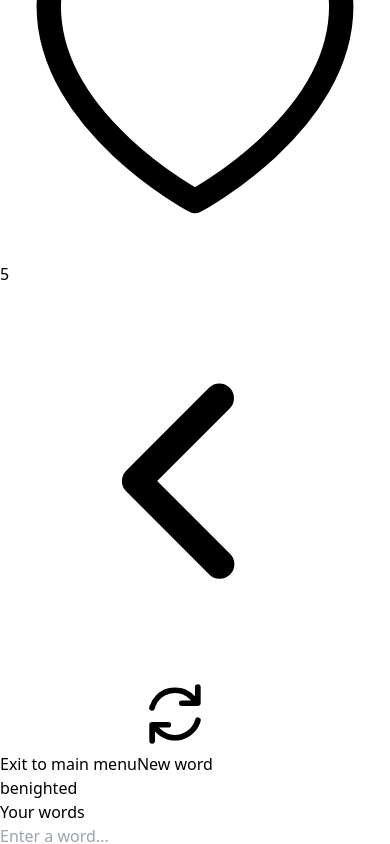
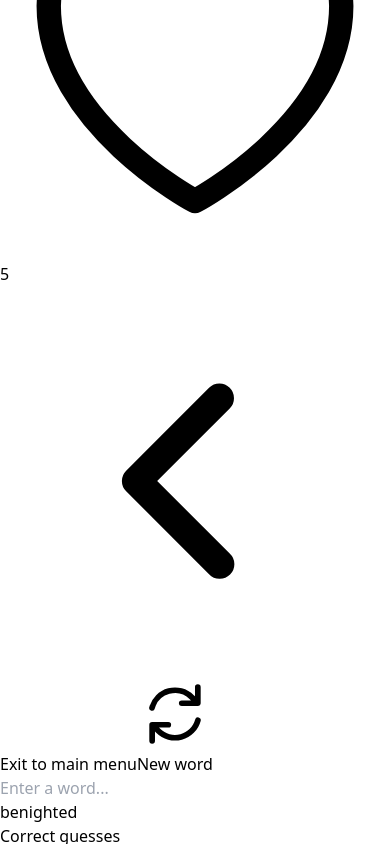
Before and after one commit to gustavwilliam/online-word-game, a Vue app: page /game in a window 390 px wide. Both pictures are taken after a click on the button "Start game". Shown: the part 566-1410 px from the top of the page. Built offline with nearby package versions, Linux system fonts and the light colour scheme; the HTML template or start-up script is replaced by a standard one.

Commit message:
Fix some mobile issues

```diff
--- a/index.html
+++ b/index.html
@@ -1,5 +1,5 @@
 <!DOCTYPE html>
-<html lang="en" class="bg-slate-100">
+<html lang="en" class="bg-slate-100 h-[100dvh]">
   <head>
     <meta charset="UTF-8" />
     <meta name="viewport" content="width=device-width, initial-scale=1.0" />
@@ -11,7 +11,7 @@
     />
     <title>Word Game</title>
   </head>
-  <body>
+  <body class="h-[100dvh]">
     <div id="app"></div>
     <script type="module" src="/src/main.js"></script>
   </body>
--- a/src/components/GuessedWordsDisplay.vue
+++ b/src/components/GuessedWordsDisplay.vue
@@ -1,14 +1,16 @@
 <template>
-  <h3 class="text-xl mb-3">Your words</h3>
-  <div class="flex gap-2 flex-wrap">
-    <TextBox class="bg-white text-gray-700 py-2" v-for="word in guessedWords" :key="word">
-      {{ word }}
-    </TextBox>
+  <div>
+    <h3 class="text-xl mb-2">{{ title }}</h3>
+    <div class="flex gap-2 flex-wrap-reverse flex-row-reverse justify-end">
+      <TextBox class="bg-white text-gray-700 py-2" v-for="word in guessedWords" :key="word">
+        {{ word }}
+      </TextBox>
+    </div>
   </div>
 </template>
 
 <script setup>
 import TextBox from './TextBox.vue';
 
-defineProps(["guessedWords"])
+defineProps(["guessedWords", "title"])
 </script>
--- a/src/components/NavigationGroup.vue
+++ b/src/components/NavigationGroup.vue
@@ -1,5 +1,5 @@
 <template>
-  <div class="my-4 flex gap-2">
+  <div class="mt-4 mb-2 flex gap-2">
     <slot></slot>
   </div>
 </template>
--- a/src/components/TheInput.vue
+++ /dev/null
@@ -1,5 +0,0 @@
-<template>
-</template>
-
-<script setup>
-</script>
--- a/src/views/GameView.vue
+++ b/src/views/GameView.vue
@@ -5,10 +5,21 @@
       <NavigationButton :icon="ChevronLeftIcon" to="/">Exit to main menu</NavigationButton>
       <NavigationButton :icon="ArrowPathIcon" :onclick="newLetter" v-if="activeGame">New word</NavigationButton>
     </NavigationGroup>
+    <div v-show="activeGame" class="mb-4 w-full">
+      <form @submit.prevent="submitWord" class="flex flex-row gap-2 h-12 w-full">
+        <input type="text" autocomplete="off" autocorrect="off" autocapitalize="off" spellcheck="false"
+          v-model="newWord" placeholder="Enter a word..." autofocus onblur="this.focus()" @keypress="isLetter($event)"
+          class="w-full rounded-lg text-xl px-4 outline-orange-500">
+        <button type="submit"
+          class="bg-orange-500 rounded-lg aspect-square flex items-center justify-center hover:bg-orange-600">
+          <PaperAirplaneIcon class="w-8 h-8 text-white" />
+        </button>
+      </form>
+    </div>
     <div v-if="activeGame">
       <h1 class="uppercase font-[jost] text-5xl mt-10 mb-7">{{ currentWord }}</h1>
-      <GuessedWordsDisplay :guessedWords=guessedWords />
-      <TheInput></TheInput>
+      <GuessedWordsDisplay :guessedWords=guessedWords title="Correct guesses" class="mb-6" />
+      <GuessedWordsDisplay :guessedWords=guessedFails title="Incorrect guesses" />
     </div>
     <div v-else class="w-full h-full">
       <h1 class="text-4xl mt-8 mb-6">Word Game</h1>
@@ -19,22 +30,9 @@
       </button>
     </div>
   </ThePadding>
-  <div v-show="activeGame" class="absolute bottom-0 left-0 mb-4 md:mb-36 lg:mb-56 w-full">
-    <ThePadding class="w-full">
-      <form @submit.prevent="submitWord" class="flex flex-row gap-2 h-12 w-full">
-        <input type="text" v-model="newWord" placeholder="Enter a word..." autofocus onblur="this.focus()"
-          @keypress="isLetter($event)" class="w-full rounded-lg text-xl px-4 outline-orange-500">
-        <button type="submit"
-          class="bg-orange-500 rounded-lg aspect-square flex items-center justify-center hover:bg-orange-600">
-          <PaperAirplaneIcon class="w-8 h-8 text-white" />
-        </button>
-      </form>
-    </ThePadding>
-  </div>
 </template>
 
 <script setup>
-import TheInput from '../components/TheInput.vue';
 import TheScoreboard from '../components/TheScoreboard.vue';
 import ThePadding from '../components/ThePadding.vue';
 import GuessedWordsDisplay from '../components/GuessedWordsDisplay.vue'
@@ -51,6 +49,7 @@ let timeLeft = ref(45);
 let score = ref(0);
 let countdown;
 let guessedWords = reactive([])
+let guessedFails = reactive([])
 let newWord = ref("")
 
 function Counter(array) {
@@ -87,13 +86,16 @@ function wordIsCorrect(word) {
 }
 
 function submitWord() {
+  const theWord = newWord.value.toLowerCase();
   if (!activeGame) return;
-  if (newWord.value.length < 1) return;
+  if (theWord.length < 1) return;
 
-  if (wordIsCorrect(newWord.value)) {
-    addCorrectWord(newWord.value)
+  if (wordIsCorrect(theWord)) {
+    addCorrectWord(theWord)
     newWord.value = "";
   } else {
+    if (guessedFails.includes(theWord)) return;
+    guessedFails.push(theWord);
     hearts.value -= 1;
   }
 }
@@ -108,6 +110,7 @@ function resetGameState() {
   timeLeft.value = 45;
   score.value = 0;
   guessedWords = reactive([])
+  guessedFails = reactive([])
 }
 
 function startGame() {
```
